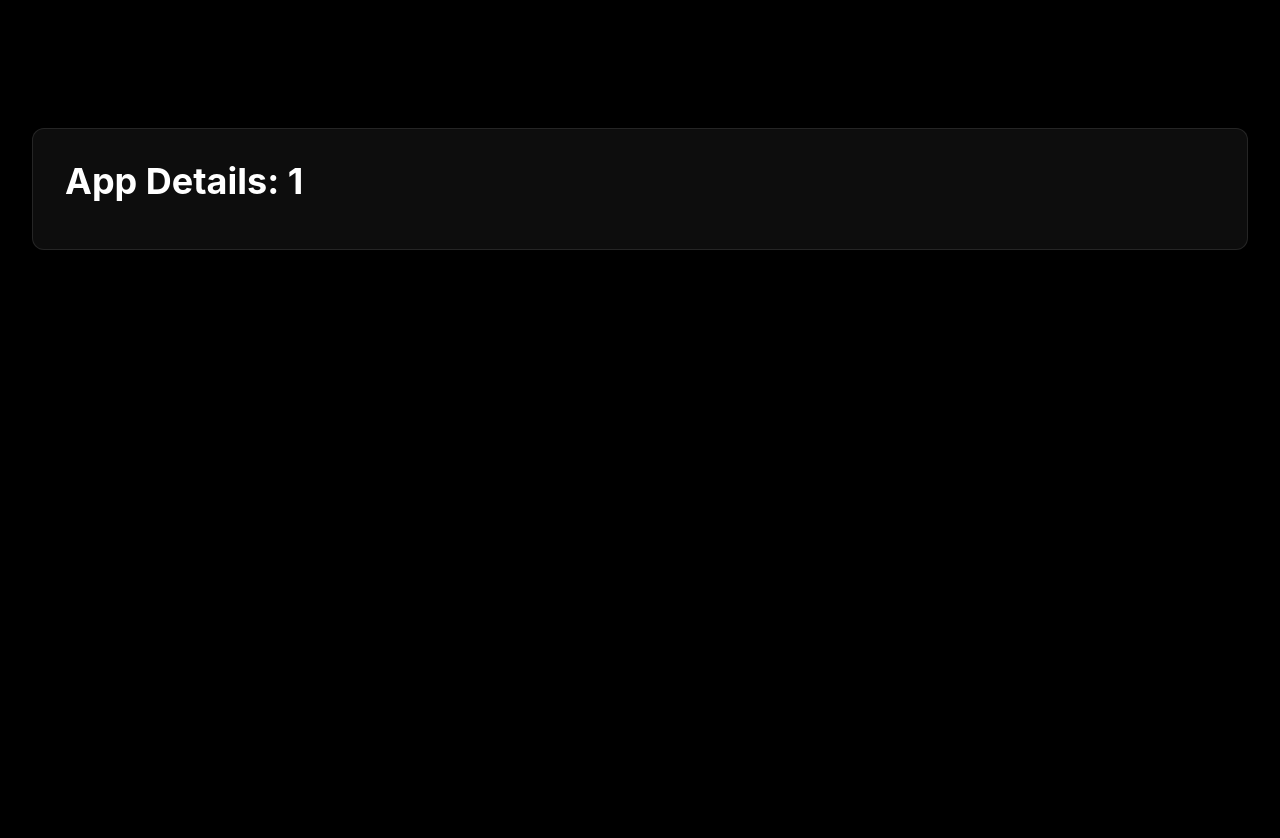
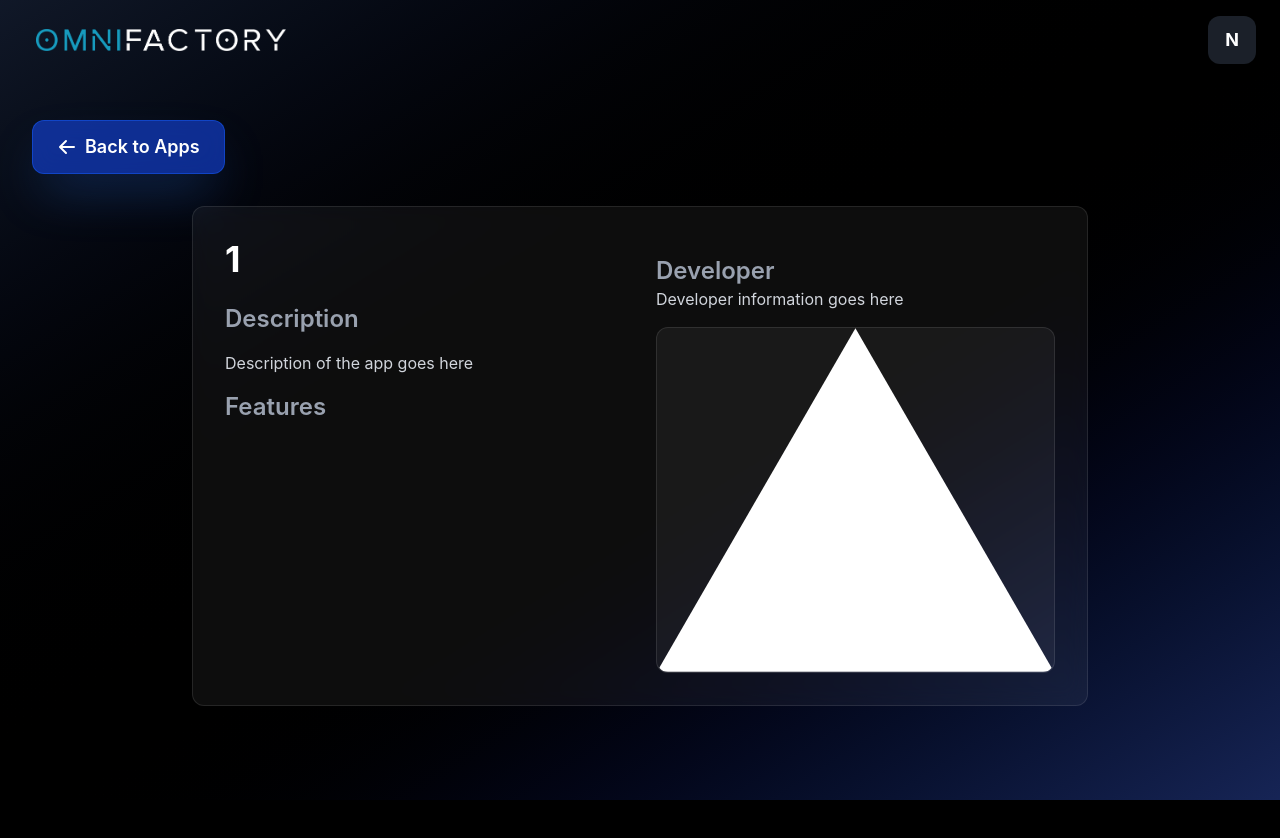
Before and after one commit to M-I-Ahmed/OmniAppStore, a Next.js app in the folder omni-app-store/: page /app/1 in a window 1280 px wide. Shown: the top 838 px of the page. Before the commit the page ends 800 px from the top, so only its background shows below. Built offline with nearby package versions, Linux system fonts and the light colour scheme.

Commit message:
Added components to the App Details page

```diff
--- a/omni-app-store/src/app/app/[id]/page.tsx
+++ b/omni-app-store/src/app/app/[id]/page.tsx
@@ -1,13 +1,160 @@
 "use client";
 
+import Image from "next/image";
+import { useState, useEffect } from "react";
+import { useRouter } from "next/navigation";
+
+interface PageProps {
+  params: {
+    id: string;
+  };
+}
+
 export default function AppDetailsPage({ params }: { params: { id: string } }) {
+  const router = useRouter();
+  const appName = decodeURIComponent(params.id);
+  const [scrolled, setScrolled] = useState(false);
+
+  useEffect(() => {
+    const handleScroll = () => {
+      setScrolled(window.scrollY > 50);
+    };
+    window.addEventListener("scroll", handleScroll);
+    return () => window.removeEventListener("scroll", handleScroll);
+  }, []);
+
+  const headerClasses = `
+    relative flex items-center justify-between mb-2 p-6 sticky top-0 z-50 h-20
+    transition-all duration-300 ease-in-out
+    ${scrolled
+      ? "bg-gray-900/95 backdrop-blur-xl border-gray-700/50 shadow-2xl shadow-gray-950/95"
+      : "bg-transparent"}
+  `;
   return (
-    <div className="container mx-auto px-8 pt-32">
-      <div className="bg-white/5 backdrop-blur-md rounded-xl border border-white/10 p-8">
-        <h1 className="text-4xl font-bold text-white mb-4">
-          App Details: {decodeURIComponent(params.id)}
-        </h1>
-      </div>
+    <div className="flex flex-col min-h-screen text-white relative ">
+      {/* background gradient */}
+      <div className="fixed inset-0 -z-10 bg-gradient-to-br from-gray-900 via-black to-dark to-blue-950" />
+
+      <header className={headerClasses}>
+        <div className="flex items-center">
+          <Image
+            src="/Omnifactory_logo.png"
+            alt="OMNI Logo"
+            width={200}
+            height={50}
+            className="object-contain h-24 w-[250px] ml-24"
+            style={{ marginLeft: "12px" }}
+            priority
+          />
+        </div>
+
+        <div className="flex items-center gap-6">
+          <div className="
+            w-12 h-12
+            bg-gray-700/50
+            rounded-xl
+            flex items-center justify-center
+            hover:bg-blue-600/70
+            transition-all duration-300 ease-in-out
+            cursor-pointer
+            shadow-lg
+            hover:shadow-blue-500/50
+            hover:scale-105
+          ">
+            <span className="text-white font-bold text-lg">
+              N
+            </span>
+          </div>
+        </div>
+      </header>
+
+      {scrolled && (
+        <div
+          className="pointer-events-none absolute left-0 bottom-0 w-full h-24 rounded-b-2xl transition-opacity duration-300"
+          style={{
+            background:
+              "linear-gradient(to bottom, rgba(31,41,55,0.0) 0%, rgba(31,41,55,0.7) 100%)",
+            // The color above matches bg-gray-900, adjust opacity as needed
+          }}
+        />
+      )}
+
+      <main className="flex-grow flex flex-col items-center justify-center">
+      <div className="container px-8">
+          {/* Back Navigation */}
+          <button
+            onClick={() => router.back()}
+            className="mb-8 mt-8 px-6 py-3
+                     bg-blue-700/60 backdrop-blur-md
+                     border border-blue-600/50
+                     rounded-xl
+                     text-white text-lg font-semibold
+                     shadow-2xl shadow-blue-500/30
+                     hover:bg-blue-500/80
+                     transition-all duration-300 ease-in-out
+                     transform hover:scale-[1.03]
+                     flex items-center gap-2"
+          >
+            <svg
+              xmlns="http://www.w3.org/2000/svg"
+              className="h-5 w-5"
+              viewBox="0 0 20 20"
+              fill="currentColor"
+            >
+              <path
+                fillRule="evenodd"
+                d="M9.707 16.707a1 1 0 01-1.414 0l-6-6a1 1 0 010-1.414l6-6a1 1 0 011.414 1.414L5.414 9H17a1 1 0 110 2H5.414l4.293 4.293a1 1 0 010 1.414z"
+                clipRule="evenodd"
+              />
+            </svg>
+            Back to Apps
+          </button>
+
+          {/* App Details Content */}
+          <div className="w-full max-w-4xl mx-auto">
+            <div className="bg-white/5 backdrop-blur-md rounded-xl border border-white/10 p-8">
+            {/* Flex grid layout */}
+              <div className = "grid grid-cols-2 gap-8">
+                {/* left */}
+                <div>
+                  <h1 className="text-4xl font-bold text-white mb-6">{appName}</h1>
+                  <div className="text-gray-300 space-y-4">
+                    <h1 className="text-2xl font-semibold text-gray-400">Description</h1>
+                    <p>Description of the app goes here</p>
+                  </div>
+                  <div className ="text-gray-300 space-y-4 mt-4">
+                    <h1 className="text-2xl font-semibold text-gray-400">Features</h1>
+                  </div>
+                </div>
+                {/* right */}
+                <div className="text-gray-300 space-y-4 mt-4">
+                  <div>
+                    <h1 className="text-2xl font-semibold text-gray-400">Developer</h1>
+                    <p>Developer information goes here</p>
+                  </div>
+                  <div className="relative rounded-xl overflow-hidden bg-white/5 border border-white/10">
+                    <Image
+                      src="/vercel.svg"
+                      alt={`${appName} preview`}
+                      width={500}
+                      height={400}
+                      className="object-cover w-full h-full"
+                    />
+                  </div>
+                </div>
+              </div>
+
+
+            </div>
+          </div>
+        </div>
+
+
+      </main>
+
+      <section className="h-screen bg-transparent flex items-center justify-center">
+
+      </section>
     </div>
   );
 }
--- a/omni-app-store/src/app/page.tsx
+++ b/omni-app-store/src/app/page.tsx
@@ -41,11 +41,7 @@ export default function Home() {
             priority
           />
         </div>
-        <div className="absolute left-1/2 transform -translate-x-1/2">
-          <h1 className="text-4xl font-semibold tracking-wide text-shadow-white ">
 
-          </h1>
-        </div>
         <div className="flex items-center gap-6">
           <div className="
             w-12 h-12
@@ -149,7 +145,7 @@ export default function Home() {
       </main>
 
       <section className="h-screen bg-transparent flex items-center justify-center">
-        <p className="text-4xl text-gray-400">Scroll Down to See Header Change!</p>
+
       </section>
     </div>
   );
```
